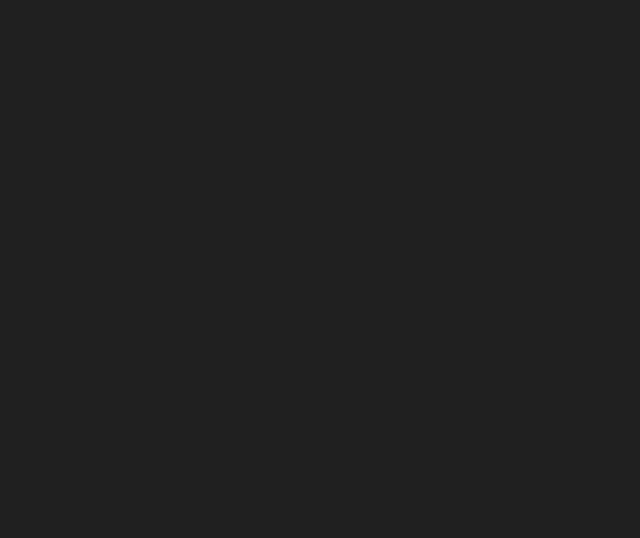
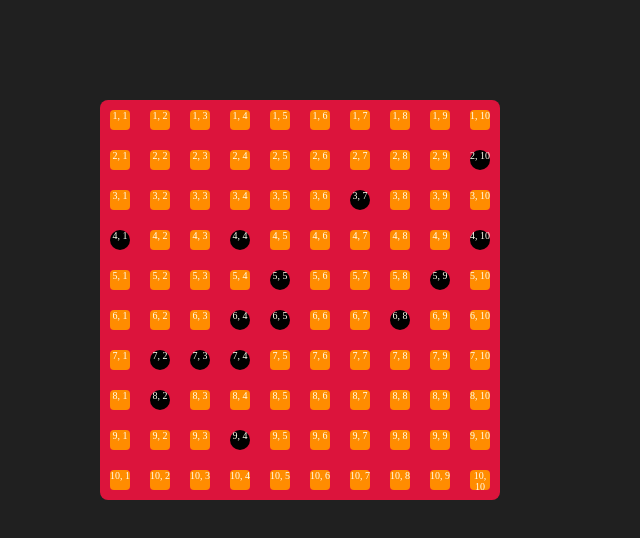
Before and after one commit to anndiy/minesweeperjs, a plain HTML site: page index.html in a window 1280 px wide. Shown: the whole page, without its empty margins (0-640 px from the left). Drawn offline with Linux system fonts and the light colour scheme.

Commit message:
basic layout & proper random bmb generation

```diff
--- a/script.js
+++ b/script.js
@@ -3,6 +3,8 @@ const columns = 10; //number of tiles vertically
 
 const density = 0.15;
 const totalBombs = Math.floor(rows*columns*density); // Greatest Integer Function
+
+const board = document.getElementById('board');
 
 let tileSheet = []; // empty cartesian coordinate system array.
 let bombSheet = [];
@@ -20,13 +22,30 @@ for (let y=1; y < columns+1; y++){
 
 }
 
+function bombPlacer(){
+//ensures no duplicates
+        let axe = Math.floor(Math.random()*rows) +1;
+        let why = Math.floor(Math.random()*columns) +1;
+        if(bombSheet.some(t => t.x === axe && t.y === why)) return bombPlacer();
+        else return {axe, why};
+}
+
 // choosing bomb spots
     for(let i=1; i < totalBombs+1; i++){
+        let {axe, why} = bombPlacer();
         bombSheet.push({
-            x: Math.round(Math.random()*rows),
-            y: Math.round(Math.random()*columns)
+            x: axe,
+            y: why
         })
     }
 
-
-console.log(bombSheet);
+// Adding divs
+tileSheet.forEach((tile) => {
+    const tempTile = document.createElement('div');
+    tempTile.className = 'tile';
+    tempTile.style.top = `${-40 + tile.x*40}px`;
+    tempTile.style.left = `${-40 + tile.y*40}px`;
+    tempTile.innerText = `${tile.x}, ${tile.y}`;
+    if(bombSheet.some(t => t.x === tile.x && t.y === tile.y)) tempTile.classList.add('bomb');
+    board.appendChild(tempTile)
+})
--- a/style.css
+++ b/style.css
@@ -2,3 +2,30 @@ html {
     background-color: rgb(32, 32, 32);
     color: ivory;
 }
+
+
+#board {
+    position: absolute;
+    width: 400px;
+    height: 400px;
+    background-color: crimson;
+    top: 100px;
+    left: 100px;
+    border-radius: 2%;
+}
+
+.tile {
+    font-size: x-small;
+    text-align: center;
+    position: absolute;
+    border-radius: 20%;
+    width: 20px;
+    height: 20px;
+    background-color: darkorange;
+    margin: 10px;
+}
+
+.bomb {
+    background-color: black;
+    border-radius: 50%;
+}
```
